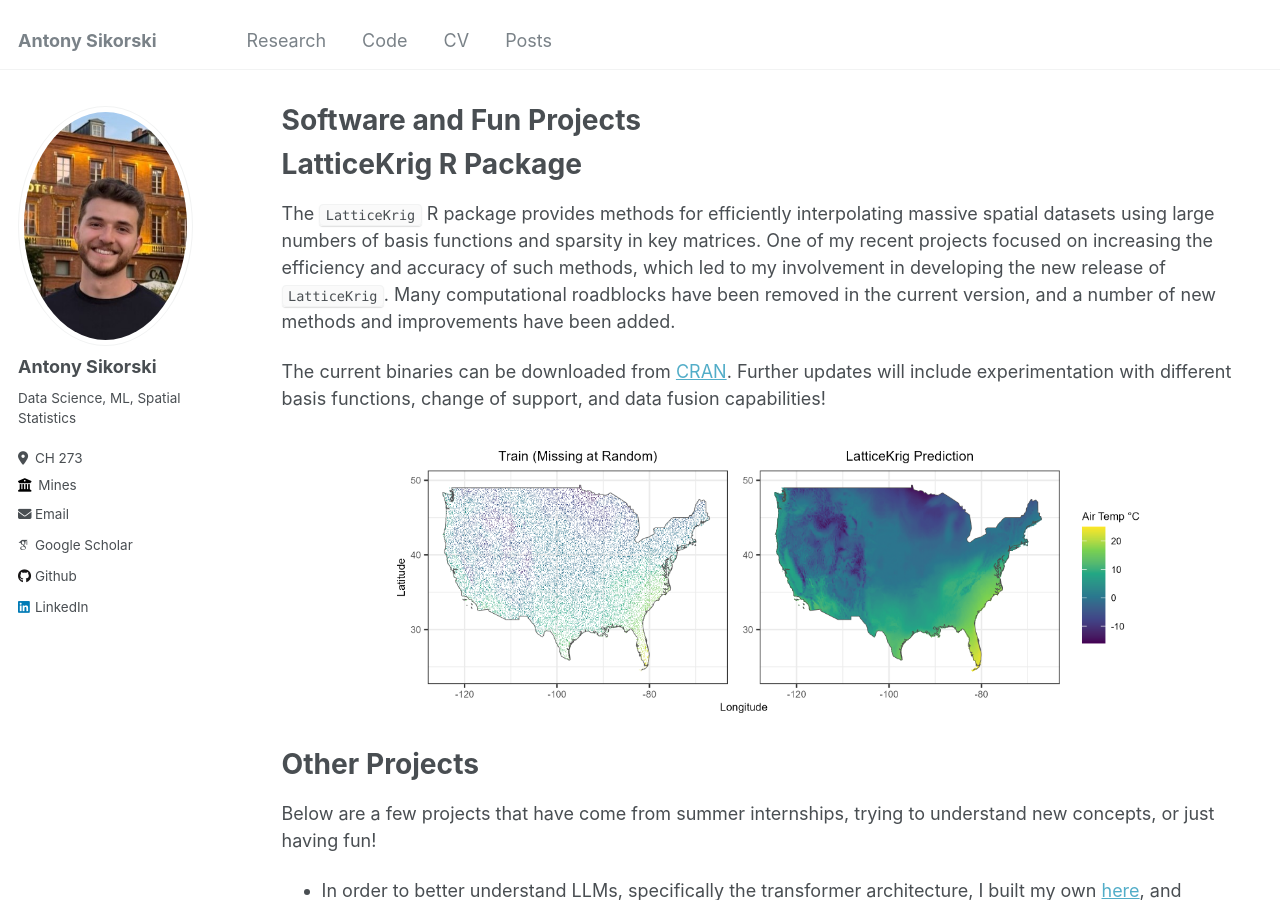
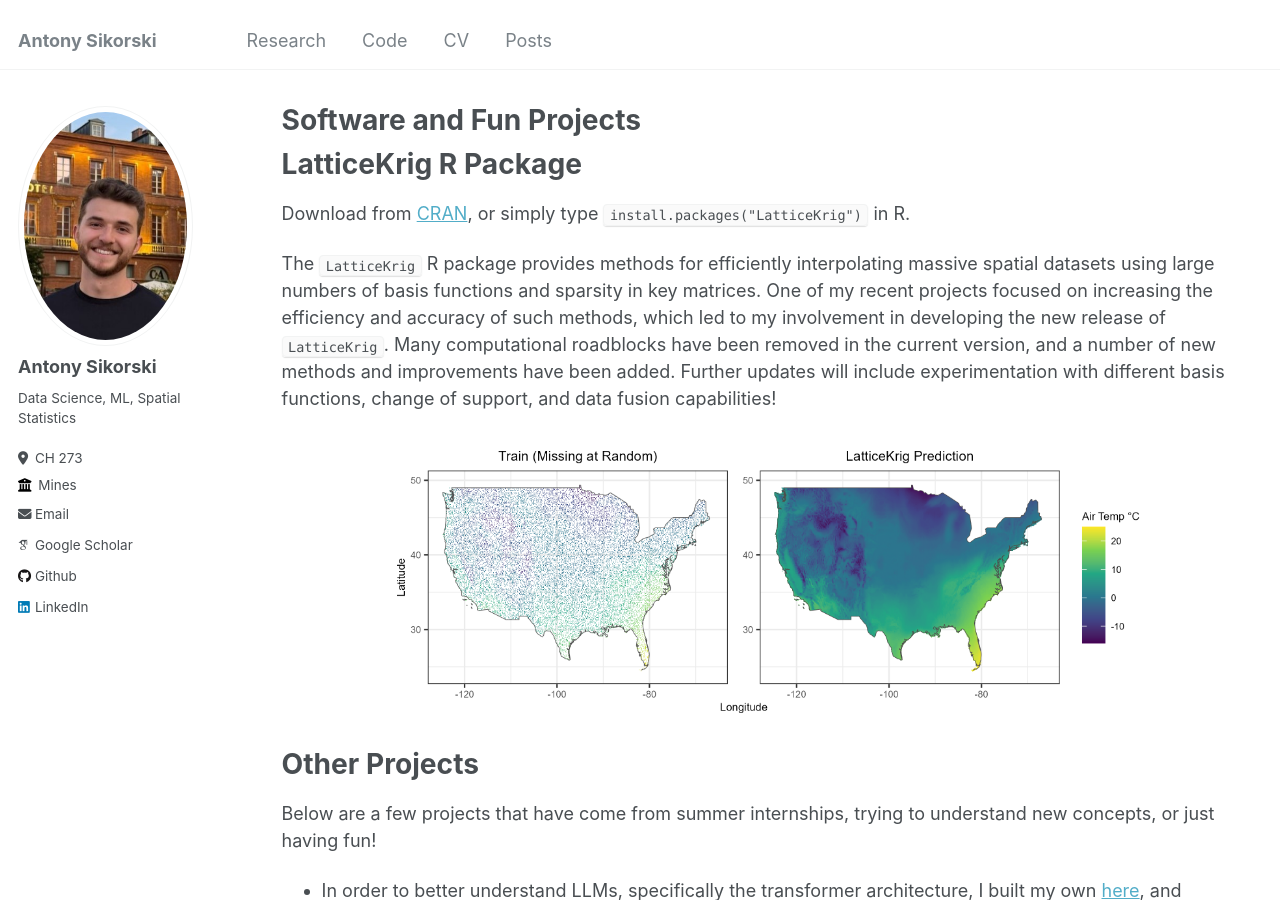
Before and after one commit to antonyxsik/antonyxsik.github.io, a Jekyll site: the page built from _pages/code.md, in a window 1280 px wide and 900 px high. Built offline with Jekyll 4.4.1, drawn with Linux system fonts in a browser that asks for light colours; some web fonts are replaced.

Commit message:
code text

```diff
--- a/_pages/code.md
+++ b/_pages/code.md
@@ -12,9 +12,9 @@
 LatticeKrig R Package
 ======
 
-The `LatticeKrig` R package provides methods for efficiently interpolating massive spatial datasets using large numbers of basis functions and sparsity in key matrices. One of my recent projects focused on increasing the efficiency and accuracy of such methods, which led to my involvement in developing the new release of `LatticeKrig`. Many computational roadblocks have been removed in the current version, and a number of new methods and improvements have been added.
+Download from <a href="https://cran.r-project.org/web/packages/LatticeKrig/" target="_blank">CRAN</a>, or simply type `install.packages("LatticeKrig")` in R.
 
-The current binaries can be downloaded from <a href="https://cran.r-project.org/web/packages/LatticeKrig/" target="_blank">CRAN</a>. Further updates will include experimentation with different basis functions, change of support, and data fusion capabilities!
+The `LatticeKrig` R package provides methods for efficiently interpolating massive spatial datasets using large numbers of basis functions and sparsity in key matrices. One of my recent projects focused on increasing the efficiency and accuracy of such methods, which led to my involvement in developing the new release of `LatticeKrig`. Many computational roadblocks have been removed in the current version, and a number of new methods and improvements have been added. Further updates will include experimentation with different basis functions, change of support, and data fusion capabilities!
 
 <p align="center" style="margin: 20px 0;">
   <img src='/images/air_temp_LK.png' width='780'><br/>
```
